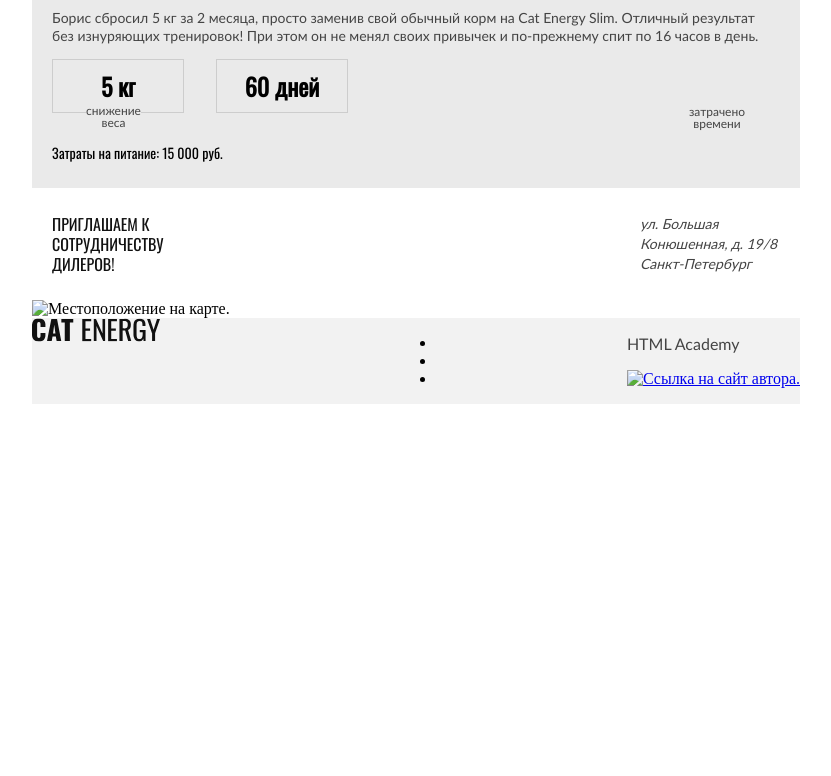
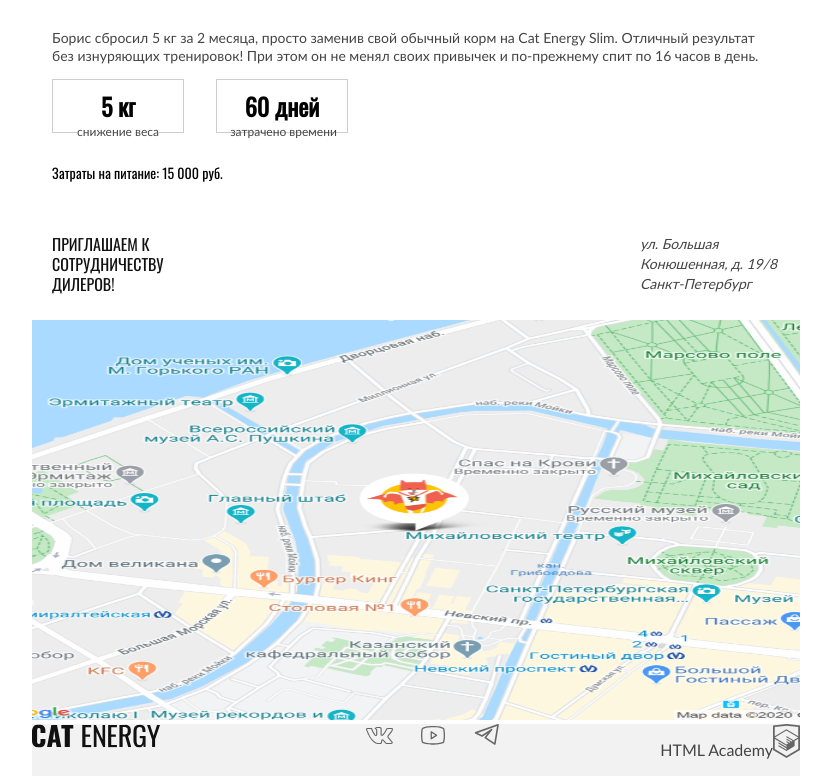
Before and after one commit to htmlacademy-adaptive/2376989-cat-energy-29, a website: page source/index.html in a window 1280 px wide. Shown: the part 2341-3117 px from the top of the page, without its empty margins (224-1055 px from the left). Before the commit the page ends 2745 px from the top, so only its background shows below. Drawn offline with nearby package versions, Linux system fonts and the light colour scheme; files that its build step writes are made by us from their sources.

Commit message:
сверстал футер

```diff
--- a/source/index.html
+++ b/source/index.html
@@ -106,7 +106,7 @@
               Санкт-Петербург
             </address>
           </div>
-          <img class="cooperation__map" src="#" alt="Местоположение на карте.">
+          <img class="cooperation__map" src="img/map-location.png" width="320" height="362" alt="Местоположение на карте.">
         </section>
         <div class="main-footer__wrapper">
           <div class="footer__title">
@@ -115,12 +115,15 @@
           <div class="social">
             <ul class="social__list">
               <li class="social__item social__item--vkontakte">
+                <img class="social__icon" src="img/vk-icon.svg" width="28" height="22" alt="Вконтакте.">
                 <span class="visually-hidden">Вконтакте.</span>
               </li>
               <li class="social__item social__item--youtube">
+                <img class="social__icon" src="img/youtube-icon.svg" width="28" height="22" alt="Youtube.">
                 <span class="visually-hidden">Yotube.</span>
               </li>
               <li class="social__item social__item--telegramm">
+                <img class="social__icon" src="img/telegram-icon.svg" width="28" height="22" alt="Телеграмм.">
                 <span class="visually-hidden">Telegramm.</span>
               </li>
             </ul>
@@ -128,7 +131,7 @@
           <div class="copyright">
             <p class="copyright__author">HTML Academy</p>
             <a class="copyright__link" href="#">
-              <img src="#" alt="Ссылка на сайт автора.">
+              <img class="copyright__icon" src="img/academy-icon.svg" width="27" height="34" alt="Ссылка на сайт автора.">
             </a>
           </div>
         </div>
--- a/source/sass/blocks/example-block.scss
+++ b/source/sass/blocks/example-block.scss
@@ -1,6 +1,10 @@
 .example-block {
   background-color: #eaeaea;
   padding: 25px 20px;
+
+  @media (min-width: $tablet-width) {
+    background-color: #ffffff;
+  }
 }
 
 .example-block__title {
@@ -10,6 +14,11 @@
   font-weight: 400;
   margin: 0;
   margin-bottom: 40px;
+
+  @media (min-width: $tablet-width) {
+    font-size: 60px;
+    line-height: 60px;
+  }
 }
 
 .example-block__description {
@@ -44,18 +53,35 @@
   color: #444444;
   text-align: center;
   background-color: #eaeaea;
+
+  @media (min-width: $tablet-width) {
+    background-color: #ffffff;
+    br {
+      display: none;
+    }
+  }
 }
 
 .weight-description {
   position: absolute;
   bottom: -16px;
   left: 34px;
+
+  @media (min-width: $tablet-width) {
+    bottom: -5px;
+    left: 25px;
+  }
 }
 
 .time-description {
   position: absolute;
   top: 47px;
   right: 35px;
+
+  @media (min-width: $tablet-width) {
+    bottom: 45px;
+    left: -230px;
+  }
 }
 
 .example-block__expenses {
--- a/source/sass/blocks/main-footer.scss
+++ b/source/sass/blocks/main-footer.scss
@@ -34,6 +34,11 @@
   max-width: 140px;
 }
 
+.cooperation__map {
+  width: 768px;
+  height: 400px;
+}
+
 .cooperation__address {
   font-family: "Lato", sans-serif;
   font-size: 14px;
@@ -52,3 +57,17 @@
 .footer__title {
   text-align: center;
 }
+
+.social__list {
+  margin: 0;
+  padding: 0;
+  list-style-type: none;
+  display: flex;
+  justify-content: center;
+  gap: 26px;
+}
+
+.copyright {
+  display: flex;
+  justify-content: space-between;
+}
```
Also changed, not shown: source/catalog.html (+6 -3 lines), source/form.html (+6 -3 lines), source/img/academy-icon.svg (added), source/img/map-location.png (added), source/img/telegram-icon.svg (added), source/img/vk-icon.svg (added), source/img/youtube-icon.svg (added).
